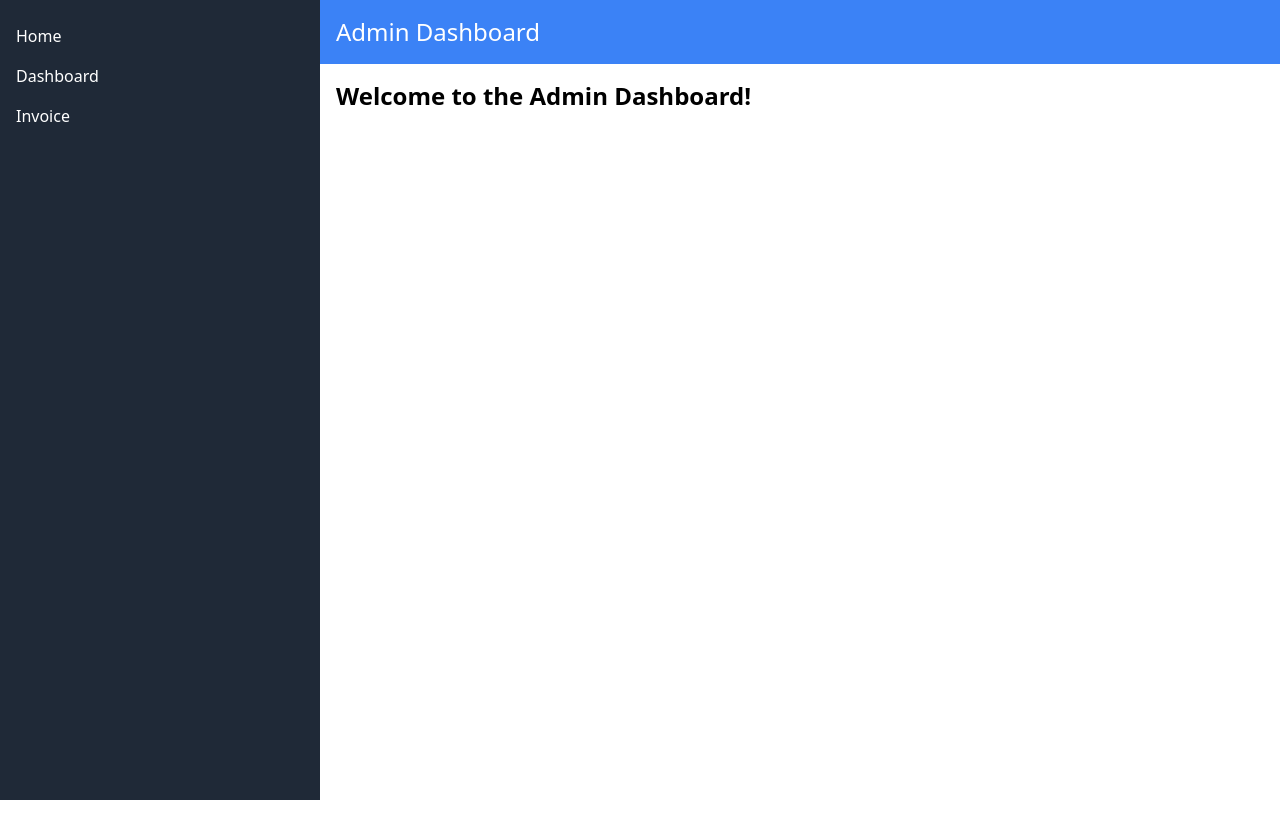
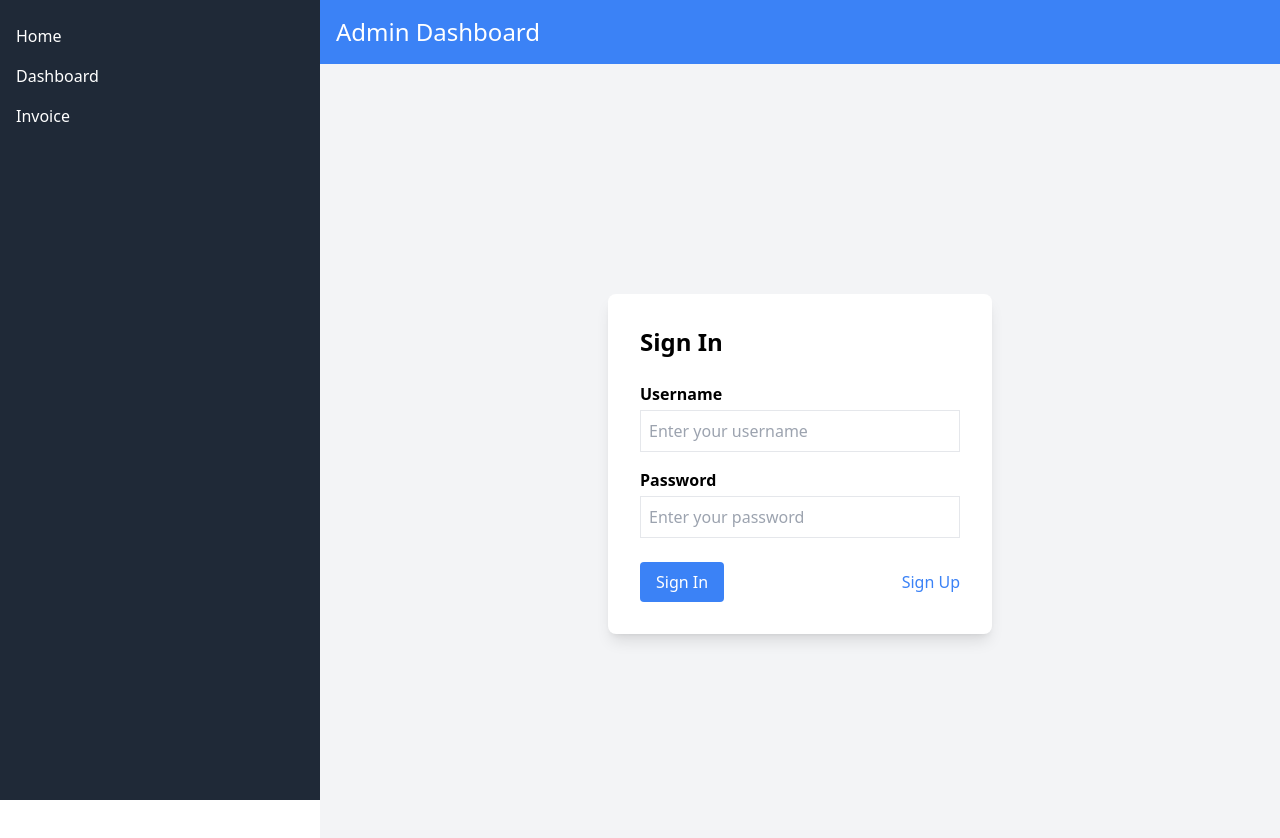
Before and after one commit to SamanviRaj/React_Community_frontend, a React (Create React App) app: page / in a window 1280 px wide. Shown: the top 838 px of the page. Before the commit the page ends 800 px from the top, so only its background shows below. Built offline with nearby package versions, Linux system fonts and the light colour scheme; what @react-pdf/renderer would draw is missing.

Commit message:
added dicsount amount in invoice pdf

```diff
--- a/src/App.js
+++ b/src/App.js
@@ -5,6 +5,7 @@ import Sidebar from './components/Sidebar';
 import Home from './components/Home';
 import Dashboard from './components/Dashboard';
 import InvoiceForm from './components/invoice/InvoiceForm';
+import SignIn from './components/signin/SignIn';
 
 
 function App() {
@@ -15,11 +16,12 @@ function App() {
         <div className="flex-1">
           <Header />
           <Routes>
-            <Route path='/' exact element={<Home/>} />
-            <Route path='/dashboard' element={<Dashboard/>} />
+          <Route path='/' element={<SignIn/>} />
+            {/* <Route path='/home' exact element={<Home/>} /> */}
             <Route path='/dashboard' element={<Dashboard/>} />
             {/* Add more routes */}
             <Route path='/invoice' element={<InvoiceForm/>} />
+
           </Routes>
         </div>
       </BrowserRouter>
--- a/src/components/invoice/InvoicePDF.js
+++ b/src/components/invoice/InvoicePDF.js
@@ -32,6 +32,10 @@ const InvoicePDF = ({ invoiceData }) => {
                             <Text style={styles.tableCell}>₹ {parseFloat(expense.amount).toFixed(2)}</Text>
                         </View>
                     ))}
+                    <View style={styles.tableRow}>
+                        <Text style={styles.expenseCell}>Discount</Text>
+                        <Text style={styles.expenseCell}>₹ {parseFloat(invoiceData.discountAmount).toFixed(2)}</Text>
+                    </View>
                     <View style={styles.tableRow}>
                         <Text style={styles.totalCell}>Total Amount</Text>
                         <Text style={styles.totalCell}>₹ {parseFloat(invoiceData.totalAmount).toFixed(2)}</Text>
@@ -175,6 +179,19 @@ const styles = StyleSheet.create({
     footerText: {
         fontSize: 8, // Adjust the font size here
     },
+    expenseCell: {
+        flex: 1,
+        textAlign: 'center',
+        padding: '5pt',
+        fontSize: 10, // Adjust the font size here
+    },
+    totalCell: {
+        fontWeight: 'bold',
+        flex: 1,
+        textAlign: 'center',
+        padding: '5pt',
+        fontSize: 10,
+    },
 });
 
 export default InvoicePDF;
--- /dev/null
+++ b/src/components/signin/SignIn.js
@@ -0,0 +1,67 @@
+import React, { useState } from 'react';
+import { Link, useNavigate } from 'react-router-dom'; // Import useNavigate from react-router-dom
+import apiClient from '../apiclient/apiClient';
+
+const SignIn = () => {
+  const [username, setUsername] = useState('');
+  const [password, setPassword] = useState('');
+  const navigate = useNavigate(); // Initialize the navigate function
+
+  const handleSignIn = async (e) => {
+    e.preventDefault();
+
+    try {
+      const response = await apiClient.post('/api/signin', { username, password });
+
+      console.log('Sign-in successful:', response.data);
+
+      // Redirect to Invoice component using navigate
+      navigate('/invoice');
+    } catch (error) {
+      console.error('Sign-in failed:', error);
+      // Handle sign-in error here
+    }
+  };
+
+  return (
+    <div className="flex h-screen bg-gray-100">
+      <div className="m-auto w-2/5 p-8 bg-white shadow-lg rounded-lg">
+        <h2 className="text-2xl font-semibold mb-6">Sign In</h2>
+        <form onSubmit={handleSignIn}>
+          <div className="mb-4">
+            <label htmlFor="username" className="block mb-1 font-semibold">Username</label>
+            <input
+              type="text"
+              id="username"
+              className="border p-2 w-full"
+              placeholder="Enter your username"
+              value={username}
+              onChange={(e) => setUsername(e.target.value)}
+            />
+          </div>
+          <div className="mb-6">
+            <label htmlFor="password" className="block mb-1 font-semibold">Password</label>
+            <input
+              type="password"
+              id="password"
+              className="border p-2 w-full"
+              placeholder="Enter your password"
+              value={password}
+              onChange={(e) => setPassword(e.target.value)}
+            />
+          </div>
+          <div className="flex items-center justify-between">
+            <button type="submit" className="bg-blue-500 text-white px-4 py-2 rounded">
+              Sign In
+            </button>
+            <Link to="/signup" className="text-blue-500 hover:underline">
+              Sign Up
+            </Link>
+          </div>
+        </form>
+      </div>
+    </div>
+  );
+};
+
+export default SignIn;
```
